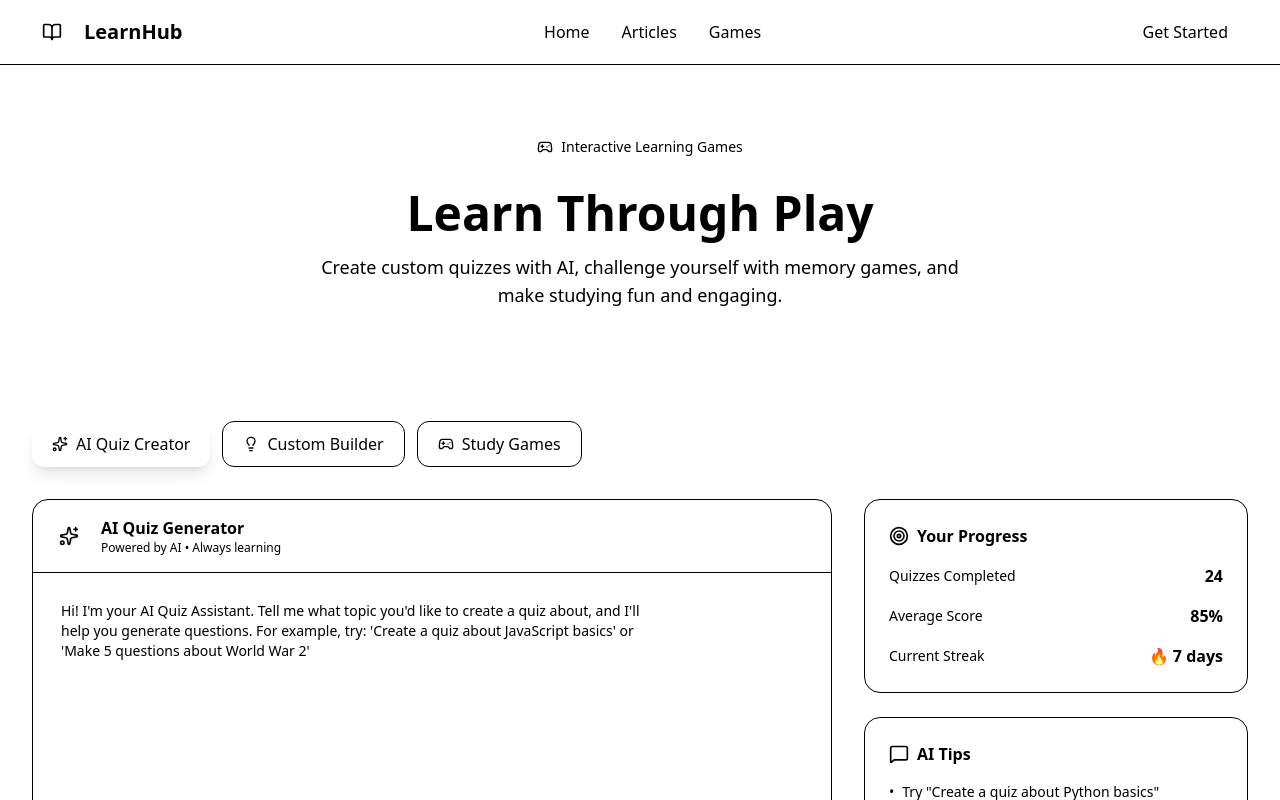
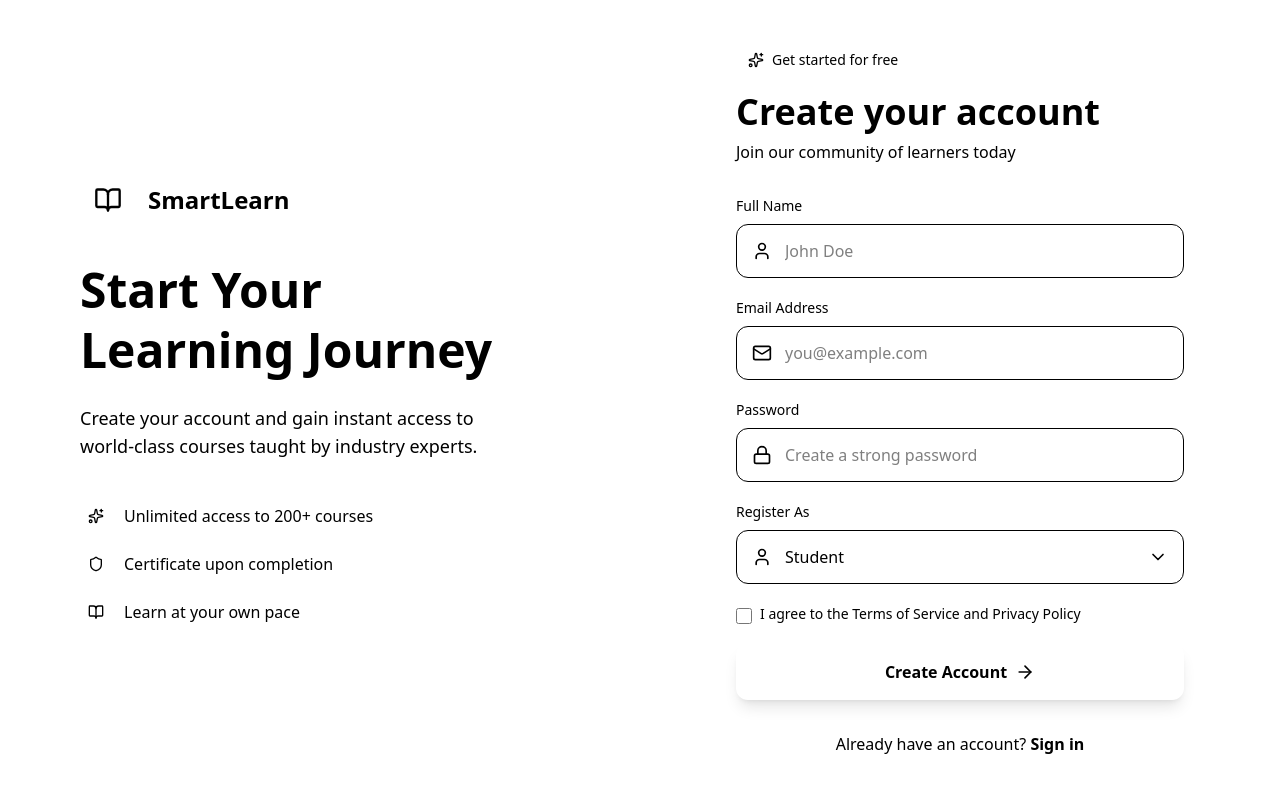
Before and after one commit to vivekfaujdar01/SmartLearn, a React app in the folder frontend/: page /register in a window 1280 px wide. Shown: the top 800 px of the page. Built offline with nearby package versions, Linux system fonts and the light colour scheme; the HTML template or start-up script is replaced by a standard one.

Commit message:
edited articles and games page

```diff
--- a/frontend/src/App.jsx
+++ b/frontend/src/App.jsx
@@ -1,14 +1,22 @@
 import CourseList from "./pages/CourseList"
 import Login from "./pages/Login"
 import  Register from "./pages/Register"
-import { Route,BrowserRouter,Router } from "react-router-dom"
+import { Route,BrowserRouter,Routes } from "react-router-dom"
 import Articles from "./pages/Articles"
 import Games from "./pages/Games"
+import Landing from "./pages/Landing"
 function App() {
 
   return (
     <BrowserRouter>
-      <Games />
+      <Routes>
+        <Route path="/login" element={<Login />} />
+        <Route path="/register" element={<Register />}/>
+        <Route path="/articles" element={<Articles />}/>
+        <Route path="/landing" element={<Landing />}/>
+        <Route path="/courses" element={<CourseList />}/>
+        <Route path="/games"  element={<Games />}/>
+      </Routes>
 
     </BrowserRouter>
 
--- a/frontend/src/pages/Articles.jsx
+++ b/frontend/src/pages/Articles.jsx
@@ -135,19 +135,37 @@ export default function Articles() {
                 <BookOpen className="w-5 h-5 text-primary-foreground" />
               </div>
               <span className="text-xl font-display font-bold text-foreground">
-                LearnHub
+                SmartLearn
               </span>
             </Link>
 
-            <nav className="hidden md:flex items-center gap-6">
-              <Link to="/articles" className="text-primary font-medium">Articles</Link>
-              <Link to="/courses" className="text-muted-foreground hover:text-foreground transition-colors">Courses</Link>
-              <Link to="/community" className="text-muted-foreground hover:text-foreground transition-colors">Community</Link>
+             <nav className="hidden md:flex items-center gap-8">
+              <Link
+                to="/"
+                className="text-muted-foreground hover:text-foreground transition-colors"
+              >
+                Home
+              </Link>
+              <Link
+                to="/courses"
+                className="text-muted-foreground hover:text-foreground transition-colors"
+              >
+                Courses
+              </Link>
+              <Link
+                to="/articles"
+                className="text-muted-foreground hover:text-foreground transition-colors"
+              >
+                Articles
+              </Link>
+              <Link to="/games" className="text-primary font-medium">
+                Games
+              </Link>
             </nav>
 
             <div className="flex items-center gap-3">
               <Link
-                to="/signup"
+                to="/login"
                 className="px-4 py-2 gradient-primary text-primary-foreground font-medium rounded-lg hover:opacity-90 transition-opacity"
               >
                 Get Started
--- a/frontend/src/pages/Games.jsx
+++ b/frontend/src/pages/Games.jsx
@@ -609,7 +609,7 @@ export default function Games() {
                 <BookOpen className="w-5 h-5 text-primary-foreground" />
               </div>
               <span className="text-xl font-display font-bold text-foreground">
-                LearnHub
+                SmartLearn
               </span>
             </Link>
 
@@ -619,6 +619,12 @@ export default function Games() {
                 className="text-muted-foreground hover:text-foreground transition-colors"
               >
                 Home
+              </Link>
+              <Link
+                to="/courses"
+                className="text-muted-foreground hover:text-foreground transition-colors"
+              >
+                Courses
               </Link>
               <Link
                 to="/articles"
@@ -632,7 +638,7 @@ export default function Games() {
             </nav>
 
             <Link
-              to="/signup"
+              to="/login"
               className="px-5 py-2.5 gradient-primary text-primary-foreground font-medium rounded-xl hover:opacity-90 transition-opacity"
             >
               Get Started
--- a/frontend/src/pages/Login.jsx
+++ b/frontend/src/pages/Login.jsx
@@ -191,18 +191,9 @@ export default function Login() {
           </form>
 
           {/* Divider */}
-          <div className="relative my-8">
-            <div className="absolute inset-0 flex items-center">
-              <div className="w-full border-t border-border" />
-            </div>
-            <div className="relative flex justify-center text-sm">
-              <span className="px-4 bg-background text-muted-foreground">
-                Or continue with
-              </span>
-            </div>
-          </div>
 
-          {/* Social Login */}
+
+
 
 
           {/* Sign Up Link */}
--- a/frontend/src/pages/Register.jsx
+++ b/frontend/src/pages/Register.jsx
@@ -1,12 +1,12 @@
 import { useState } from "react";
 import { useNavigate, Link } from "react-router-dom";
-import { BookOpen, Mail, Lock, User, ArrowRight, Sparkles, Shield } from "lucide-react";
+import { BookOpen, Mail, Lock, User, ArrowRight, Sparkles, Shield,ChevronDown } from "lucide-react";
 
 export default function Register() {
   const [name, setName] = useState("");
   const [email, setEmail] = useState("");
   const [password, setPassword] = useState("");
-  const [confirmPassword, setConfirmPassword] = useState("");
+ const [role, setRole] = useState("student");
   const [isLoading, setIsLoading] = useState(false);
   const navigate = useNavigate();
 
@@ -62,7 +62,7 @@ export default function Register() {
               <BookOpen className="w-7 h-7 text-primary-foreground" />
             </div>
             <span className="text-2xl font-display font-bold text-primary-foreground">
-              LearnHub
+              SmartLearn
             </span>
           </div>
 
@@ -109,7 +109,7 @@ export default function Register() {
               <BookOpen className="w-6 h-6 text-primary-foreground" />
             </div>
             <span className="text-2xl font-display font-bold text-foreground">
-              LearnHub
+              SmartLearn
             </span>
           </div>
 
@@ -189,23 +189,31 @@ export default function Register() {
               </div>
             </div>
 
-            {/* Confirm Password Field */}
+
             <div className="space-y-2">
               <label className="block text-sm font-medium text-foreground">
-                Confirm Password
+                Register As
               </label>
               <div className="relative group">
+
                 <div className="absolute inset-y-0 left-0 pl-4 flex items-center pointer-events-none">
-                  <Shield className="w-5 h-5 text-muted-foreground group-focus-within:text-primary transition-colors" />
+
+                  <User className="w-5 h-5 text-muted-foreground group-focus-within:text-primary transition-colors" />
                 </div>
-                <input
-                  type="password"
-                  placeholder="Confirm your password"
-                  value={confirmPassword}
-                  onChange={(e) => setConfirmPassword(e.target.value)}
+                <select
+                  value={role}
+                  onChange={(e) => setRole(e.target.value)}
                   required
-                  className="w-full pl-12 pr-4 py-3.5 bg-card border border-input rounded-xl text-foreground placeholder:text-muted-foreground focus:outline-none focus:ring-2 focus:ring-ring focus:border-transparent transition-all duration-200 shadow-card hover:shadow-card-hover"
-                />
+
+                  className="w-full pl-12 pr-4 py-3.5 bg-card border border-input rounded-xl text-foreground focus:outline-none focus:ring-2 focus:ring-ring focus:border-transparent transition-all duration-200 shadow-card hover:shadow-card-hover appearance-none cursor-pointer"
+                >
+                  <option value="student">Student</option>
+                  <option value="instructor">Instructor</option>
+                </select>
+                {/* Custom chevron icon for visual appeal in select box */}
+                <div className="absolute inset-y-0 right-0 pr-4 flex items-center pointer-events-none">
+                  <ChevronDown className="w-5 h-5 text-muted-foreground" />
+                </div>
               </div>
             </div>
 
```
Also changed, not shown: frontend/src/pages/Landing.jsx (+6 -6 lines).
